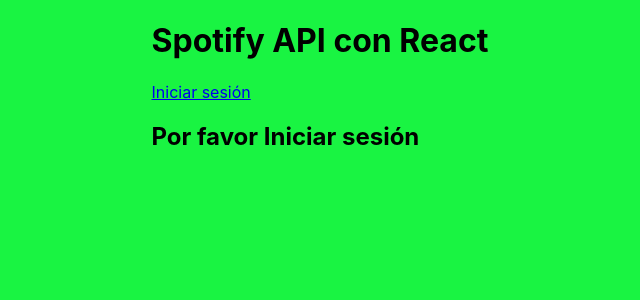
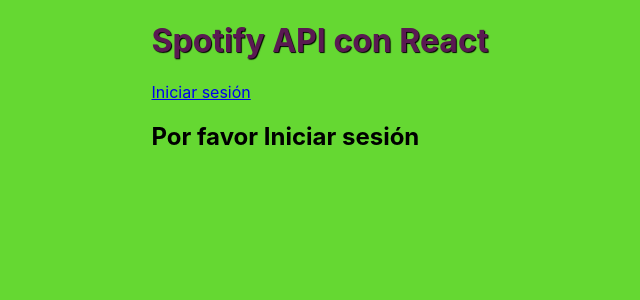
Before and after one commit to JSalinas13/reactSpotifyApi, a React (Create React App) app: page / in a window 1280 px wide. Shown: the top 300 px of the page, without its empty margins (320-960 px from the left). Built offline with nearby package versions, Linux system fonts and the light colour scheme.

Commit message:
Asignacion nueva de colores y detallado de header

```diff
--- a/src/App.css
+++ b/src/App.css
@@ -39,10 +39,10 @@
 } */
 
 :root {
-  --main-color: #19f442;
-  --second-color: #443b65;
+  --main-color: #65d832;
+  --second-color: #5a1a52;
   /* --target-color: rgb(255, 7, 110); */
-  --target-color: #443b65;
+  --target-color: #5a1a52;
 }
 
 /* TARJETAS */
@@ -57,6 +57,11 @@
   /* background: url("background.jpg"); */
   /* overflow: hidden; */
   /* padding: 30px; */
+}
+
+h1 {
+  color: var(--second-color);
+  text-shadow: black 1px 1px 1px;
 }
 
 .card {
@@ -147,7 +152,7 @@
 }
 
 .card:hover {
-  transform: scale(1.15);
+  transform: scale(1.08);
   box-shadow: 5px 5px 15px rgba(0, 0, 0, 0.6);
 }
 
```
